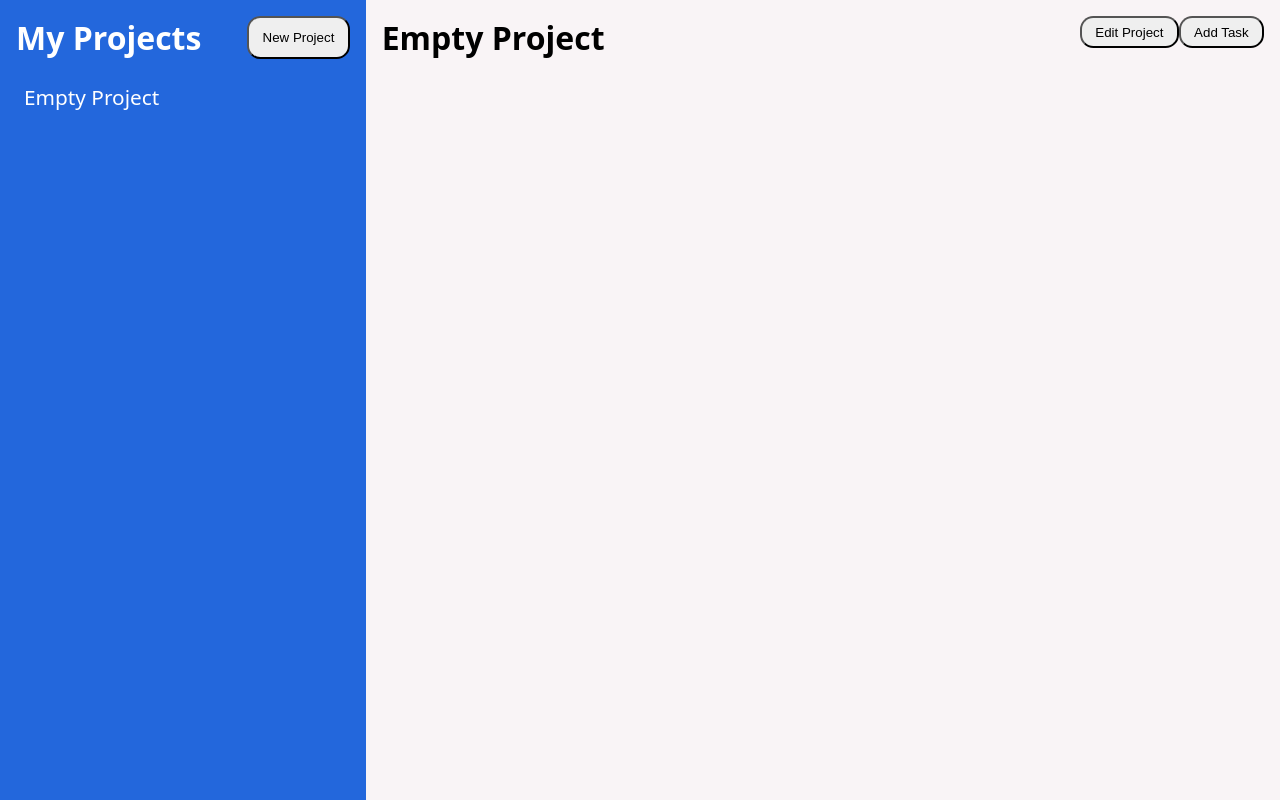
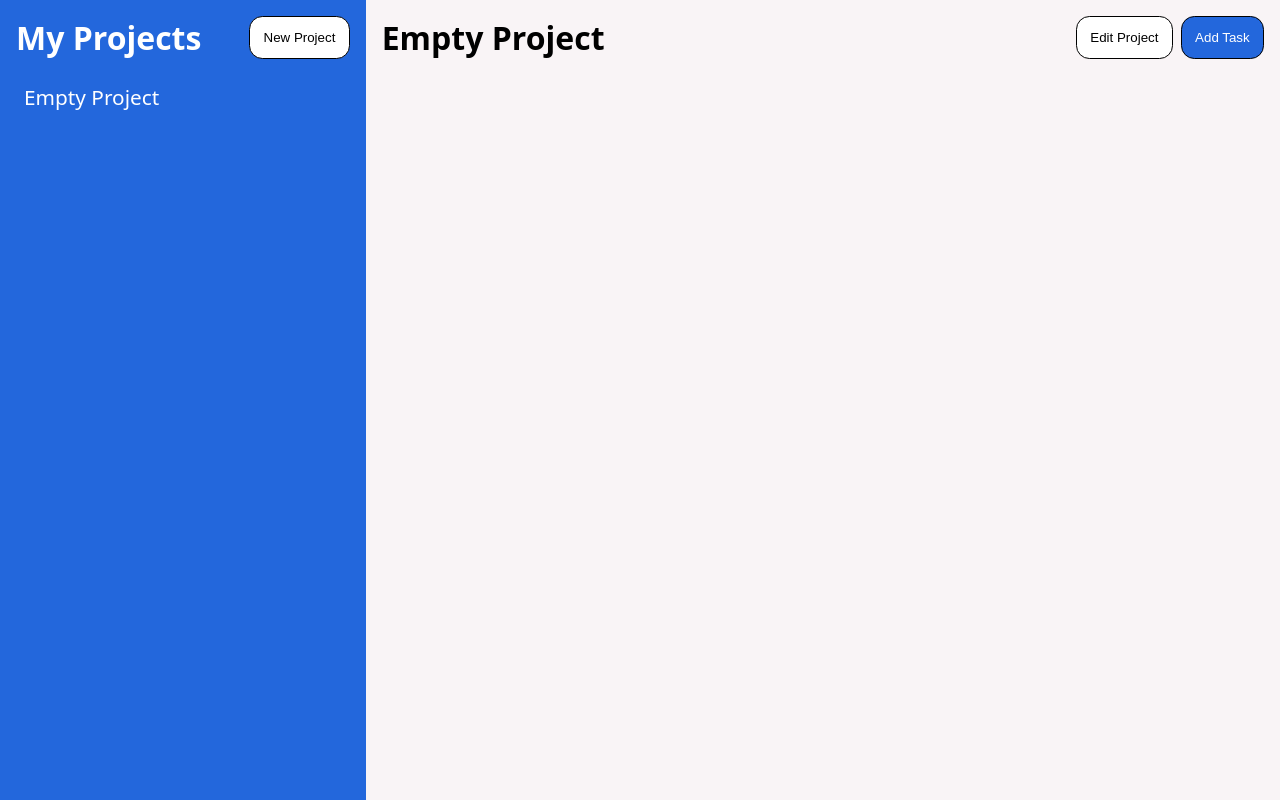
Before and after one commit to csdropout/todo-list, a website built with webpack: page src/template.html in a window 1280 px wide. Built offline with nearby package versions, Linux system fonts and the light colour scheme; a web font is replaced by a local one.

Commit message:
Style main page buttons

```diff
--- a/src/modals.js
+++ b/src/modals.js
@@ -73,12 +73,17 @@ function displayProject(project) {
 
     header.classList.add("content-header");
     name.textContent = project.name;
-    editButton.textContent = "Edit Project"
+    editButton.textContent = "Edit Project";
     addButton.textContent = "Add Task";
 
     editButton.onclick = () => { showEditProjectDialog(project); }
+    // next: style buttons
+    editButton.id = "edit-project-button";
+
     addButton.onclick = () => { openTodoForm(); }
+    addButton.id = "add-todo-button";
 
+    buttonGroup.classList.add("button-group");
     buttonGroup.append(editButton, addButton);
 
     header.append(name, buttonGroup);
--- a/src/style.css
+++ b/src/style.css
@@ -13,6 +13,7 @@
 button {
     padding: 0.5em 1em;
     border-radius: 1em;
+    cursor: pointer;
 }
 
 body {
@@ -27,6 +28,11 @@ body {
     background-color: #2367DC;
     color: #fff;
     padding: var(--default-padding);
+}
+
+.sidebar button {
+    background-color: #fff;
+    border: 1px solid black;
 }
 
 .sidebar-header,
@@ -111,3 +117,29 @@ body {
 .content ul li button:hover {
     cursor: pointer;
 }
+
+.button-group {
+    display: flex;
+    gap: 0.5em;
+}
+
+#edit-project-button {
+    background-color: #fff;
+    color: black;
+    border: 1px solid black;
+}
+
+#edit-project-button:hover,
+#add-project-button:hover {
+    background-color: #e6e6e6;
+}
+
+#add-todo-button {
+    background-color: #2367DC;
+    color: #fff;
+    border: 1px solid black;
+}
+
+#add-todo-button:hover {
+    background-color: #205dc6;
+}
```
